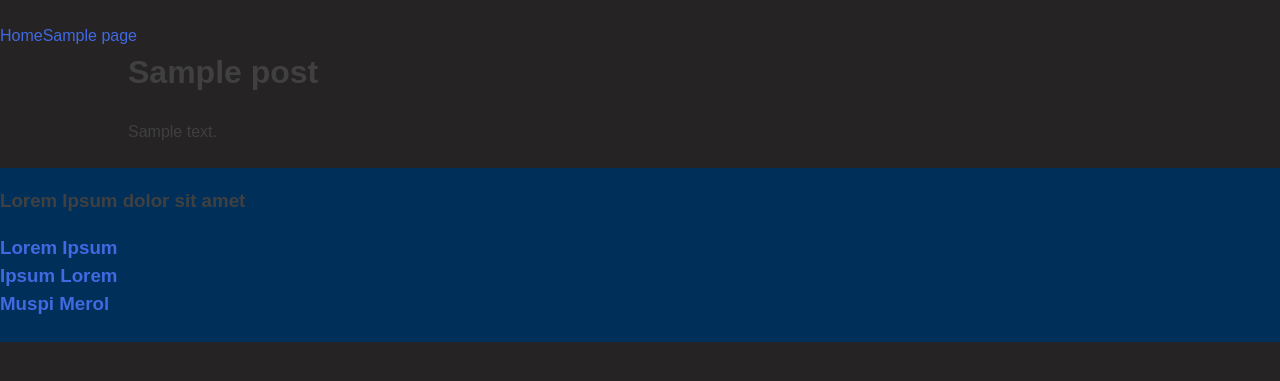
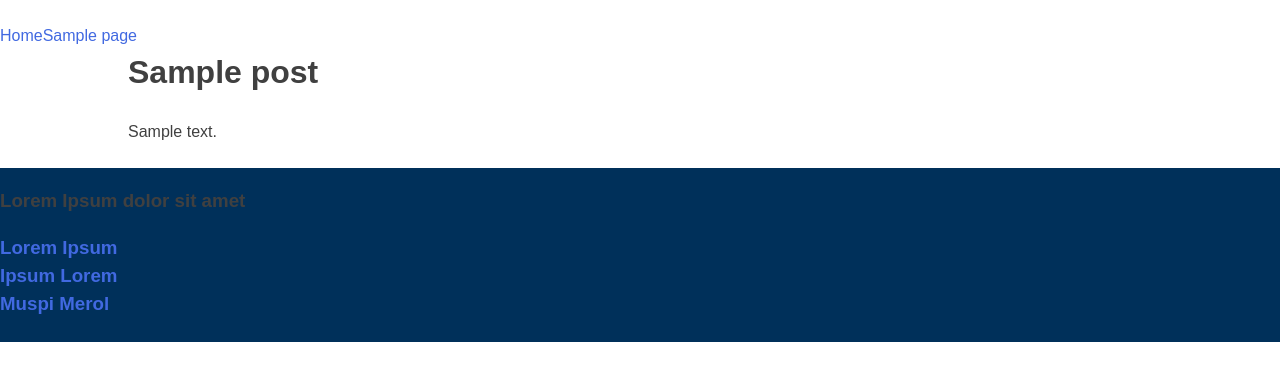
Before and after one commit to redacademy/wiwd-winter-2020, a WordPress theme: template themes/women-in-webdev/page.php in a window 1280 px wide. Shown: the top 381 px of the page. Run offline with PHP 8.4 and a stand-in for WordPress, Linux system fonts and the light colour scheme; the site name, menu and one post (Sample post) are stand-ins, and other content is empty; style sheets or scripts are compiled from the project's sources; some libraries are stand-ins or nearby versions.

Commit message:
removed black backgroud test

```diff
--- a/themes/women-in-webdev/sass/_content.scss
+++ b/themes/women-in-webdev/sass/_content.scss
@@ -3,7 +3,7 @@
 --------------------------------------------------------------*/
 //test
 /* Posts and pages */
-body{background-color:rgb(37, 35, 35);}
+// body{background-color:rgb(37, 35, 35);}
 .sticky {
 	display: block;
 }
```
